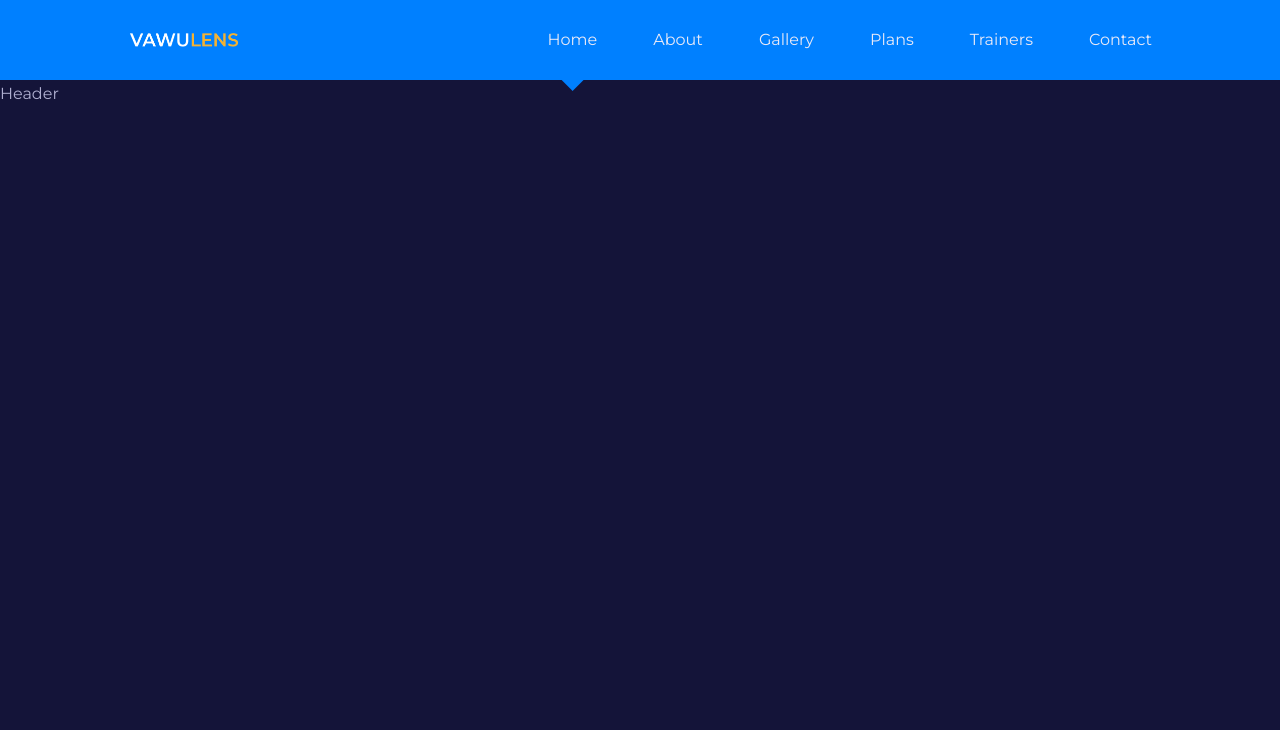
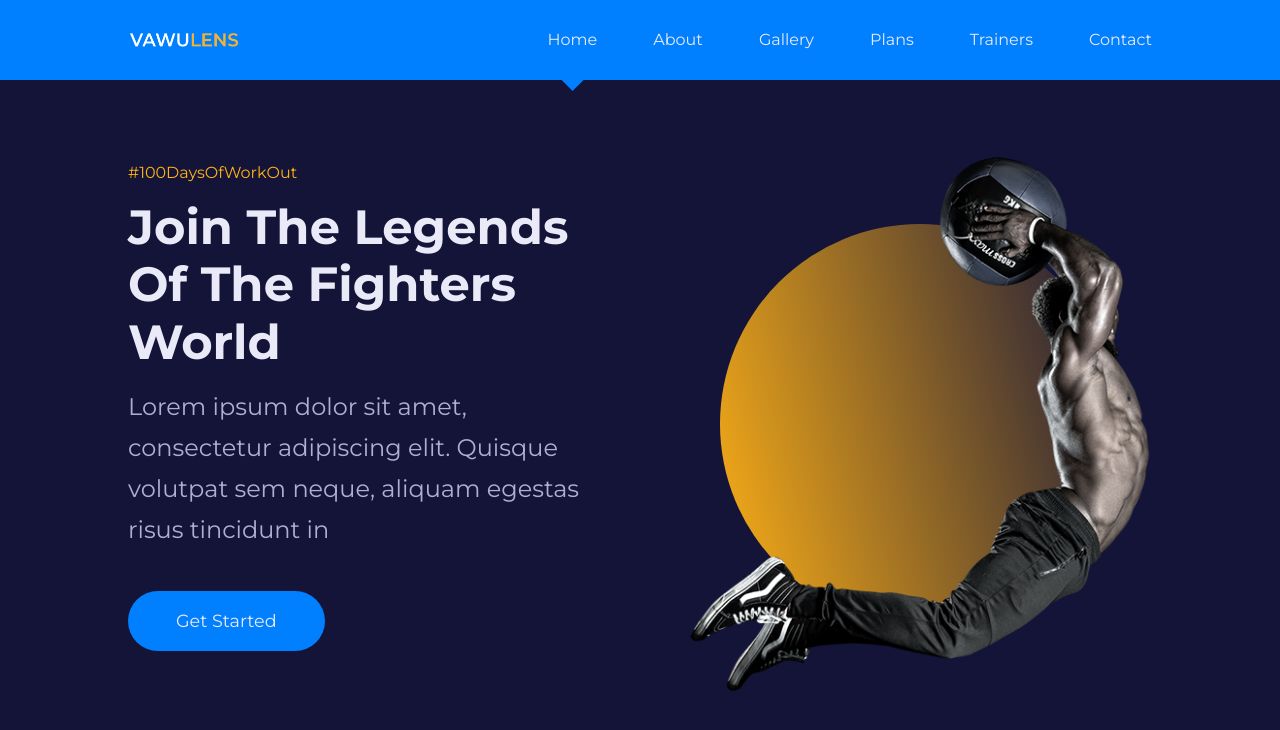
Before and after one commit to Antonio-74/VawulensProject, a React (Create React App) app in the folder vawulens/: page / in a window 1280 px wide. Shown: the top 730 px of the page. Built offline with nearby package versions, Linux system fonts and the light colour scheme.

Commit message:
Main Header created

```diff
--- a/vawulens/src/components/Header.jsx
+++ /dev/null
@@ -1,9 +0,0 @@
-import React from 'react';
-
-function Header() {
-  return (
-    <div>Header</div>
-  )
-}
-
-export default Header
--- /dev/null
+++ b/vawulens/src/components/MainHeader.jsx
@@ -0,0 +1,30 @@
+import React from 'react';
+import { Link } from 'react-router-dom';
+import Image from '../images/main_header.png';
+
+function MainHeader() {
+  return (
+    <header className='main__header'>
+      <div className="container main__header-container">
+        <div className="main__header-left">
+          <h4>#100DaysOfWorkOut</h4>
+          <h1>Join The Legends Of The Fighters World</h1>
+          <p>
+            Lorem ipsum dolor sit amet, consectetur adipiscing elit. Quisque volutpat sem neque, aliquam egestas risus tincidunt in
+          </p>
+          <Link to='/plans' className='btn lg'>Get Started</Link>
+        </div>
+        <div className="main__header-right">
+          <div className="main__header-circle">
+
+          </div>
+          <div className="main__header-image">
+            <img src={Image} alt="Main Header Image" />
+          </div>
+        </div>
+      </div>
+    </header>
+  )
+}
+
+export default MainHeader
--- a/vawulens/src/components/navbar.css
+++ b/vawulens/src/components/navbar.css
@@ -4,7 +4,7 @@
     background-color: var(--color-primary);
     display: grid;
     place-items: center;
-    /*position: fixed;*/
+    position: fixed;
     top: 0;
     left: 0;
     z-index: 99;
--- a/vawulens/src/index.css
+++ b/vawulens/src/index.css
@@ -64,3 +64,34 @@
     object-fit: cover;
     width: 100%;
 }
+
+
+.btn {
+    color: var(--color-gray-100);
+    width: fit-content;
+    margin: 0 auto;
+    padding: 0.9rem 2rem;
+    background-color: var(--color-primary);
+    border-radius: 1.5rem;
+    transition: var(--transition);
+}
+
+.btn:hover {
+    background-color: var(--color-secondary);
+    color: var(--color-gray-600);
+}
+
+.btn.lg {
+    padding: 1.2rem 3rem;
+    border-radius: 2rem;
+    font-size: 1.1rem;
+}
+
+.btn.sm {
+    padding: 0.4rem 1.2rem;
+    font-size: 0.9rem;
+}
+
+.btn.sm:hover {
+    background-color: var(--color-gray-100);
+}
--- a/vawulens/src/pages/home/Home.jsx
+++ b/vawulens/src/pages/home/Home.jsx
@@ -1,11 +1,11 @@
 import React from 'react';
-import Header from '../../components/Header';
+import MainHeader from '../../components/MainHeader';
 import './home.css';
 
 const Home = () => {
   return (
     <>
-      <Header />
+      <MainHeader />
     </>
   )
 }
--- a/vawulens/src/pages/home/home.css
+++ b/vawulens/src/pages/home/home.css
@@ -0,0 +1,54 @@
+.main__header {
+    width: 100vw;
+    height: calc(100vh - 3rem);
+    display: grid;
+    place-items: center;
+    margin-top: 3rem;
+}
+
+.main__header-container {
+    height: 100%;
+    display: grid;
+    grid-template-columns: 1fr 1fr;
+    align-items: center;
+    justify-content: space-between;
+    gap: 6rem;
+}
+
+.main__header-left {
+    margin-top: -3rem;
+}
+
+.main__header-left h4 {
+    margin-bottom: 1rem;
+    color: var(--color-secondary);
+    font-weight: 400;
+}
+
+.main__header-left p {
+    margin: 1rem 0 3.5rem;
+    font-size: 1.5rem;
+}
+
+.main__header-right {
+    display: grid;
+    place-items: center;
+    position: relative;
+}
+
+.main__header-circle {
+    width: 25rem;
+    height: 25rem;
+    background: linear-gradient(75deg, var(--color-secondary), transparent);
+    border-radius: 50%;
+    position: absolute;
+    transition: var(--transition);
+}
+
+.main__header-image {
+    position: relative;
+}
+
+.main__header:hover .main__header-circle {
+    filter: blur(15px);
+}
```
